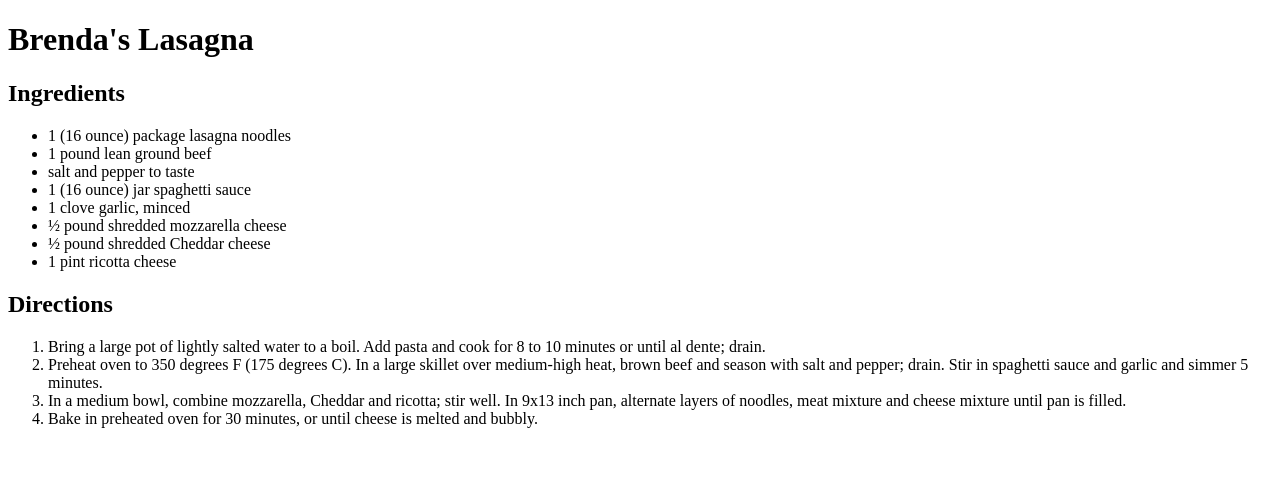
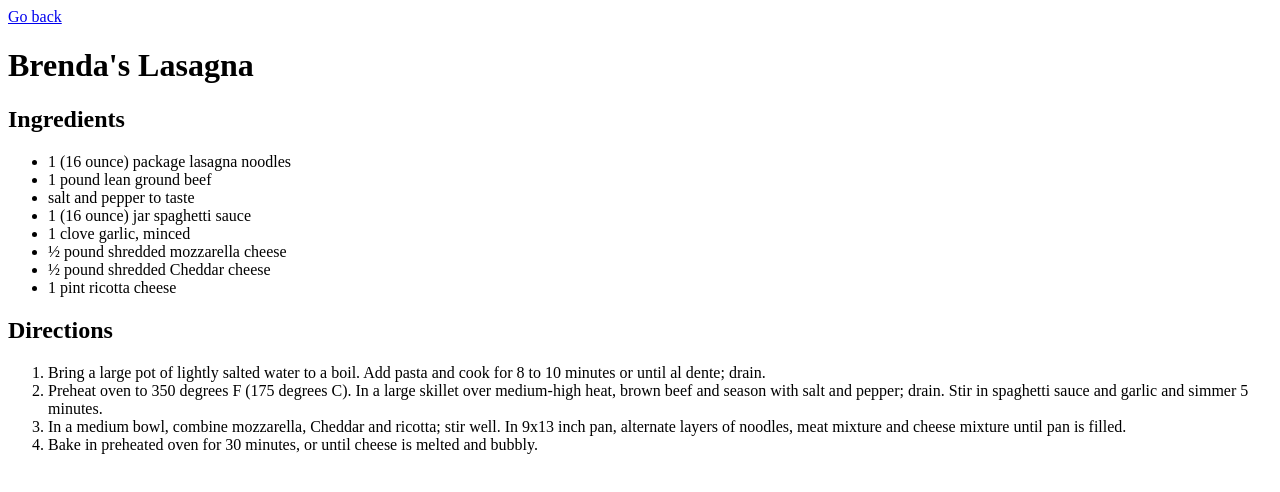
Before and after one commit to caroline-kelly-sm/odin-recipes, a plain HTML site: page recipes/lasagna.html in a window 1280 px wide. Drawn offline with Linux system fonts and the light colour scheme.

Commit message:
Add index.html and recipes

```diff
--- a/recipes/lasagna.html
+++ b/recipes/lasagna.html
@@ -7,6 +7,7 @@
     <title>Document</title>
 </head>
 <body>
+        <a href="../index.html">Go back</a>
     <h1>Brenda's Lasagna</h1>
     <h2>Ingredients</h2>
     <ul>
```
Also changed, not shown: index.html (+1 -1 lines).
